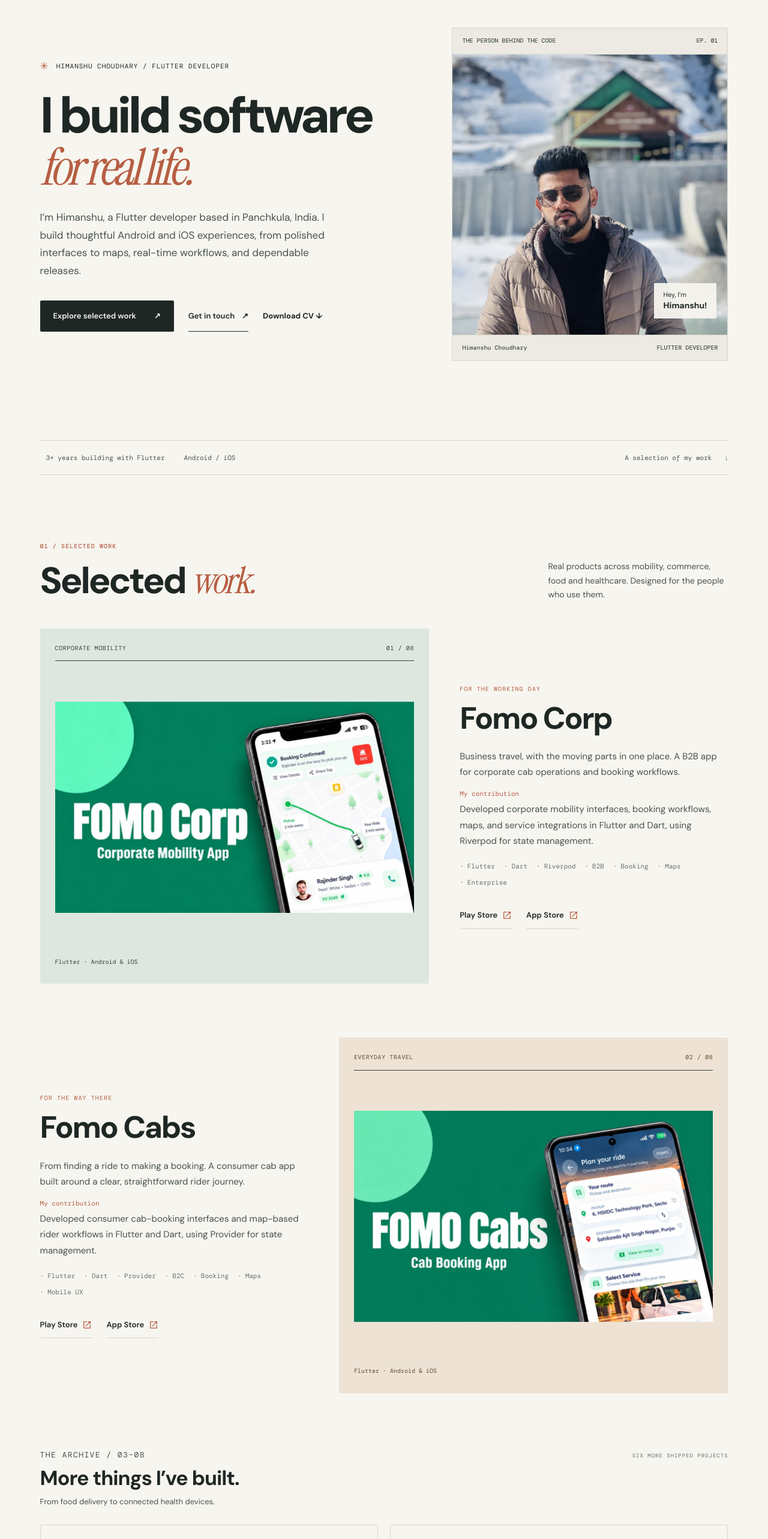
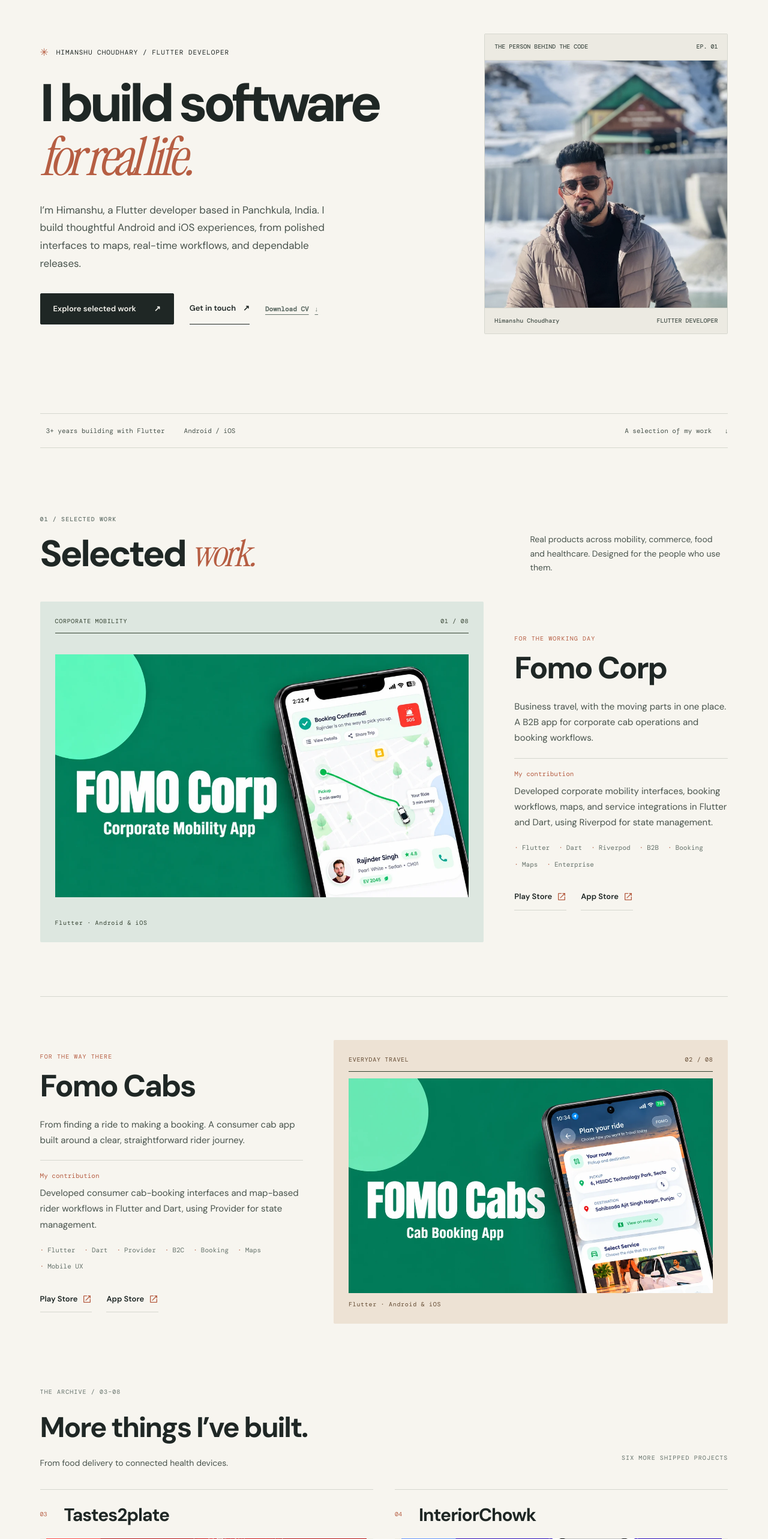
Before and after one commit to himanshuu-dev/hcdev, a Next.js app: page / in a window 1280 px wide. Shown: the part 120-2686 px from the top of the page at 60% size. Built offline with nearby package versions, Linux system fonts and the light colour scheme.

Commit message:
style: give portfolio distinctive editorial rhythm and mobile polish

```diff
--- a/app/editorial.css
+++ b/app/editorial.css
@@ -1,5 +1,4 @@
-/* Editorial refresh: intentionally scoped overrides over the original visual system.
-   Keep underlying styles and reduced-motion support intact. */
+/* HCDEV editorial system. Purposeful type, genuine app imagery, restrained motion. */
 :root {
   --paper:#F7F5EF; --surface:#ECEAE2; --ink:#1F2725;
   --body:#48534C; --muted:#65726B; --rule:#D6D7CF;
@@ -20,25 +19,25 @@ body { background:var(--paper); background-image:none; font-size:16px; line-heig
 .theme-toggle { border:1px solid var(--rule); border-radius:50%; box-shadow:none; background:transparent; }
 .theme-toggle:hover { border-color:var(--ink); background:var(--surface); }
 .eyebrow { letter-spacing:.11em; font-size:11px; }
-.hero { min-height:620px; grid-template-columns:minmax(0,1.1fr) minmax(0,.9fr); gap:clamp(36px,5vw,90px); padding-top:78px; align-items:center; }
+.hero { min-height:640px; grid-template-columns:minmax(0,1.25fr) minmax(0,.75fr); gap:clamp(36px,5vw,90px); padding-top:88px; align-items:center; }
 .hero-copy>.eyebrow { font-size:11px; letter-spacing:.09em; }
 .tiny-cross { font-size:17px; }
-h1 { max-width:750px; font-size:clamp(58px,6.6vw,91px); line-height:1.02; letter-spacing:-.065em; margin:25px 0 26px; font-weight:750; }
+h1 { max-width:760px; font-size:clamp(61px,6.9vw,98px); line-height:1.025; letter-spacing:-.075em; margin:25px 0 28px; font-weight:750; text-wrap:balance; }
 h1 em { color:var(--accent); font-family:var(--font-serif),serif; font-style:italic; font-weight:400; }
 h1 em:after { content:none; }
 .hero-description { max-width:510px; font-size:17px; line-height:1.75; }
-.hero-actions { gap:24px; margin-top:34px; font-size:13px; }
+.hero-actions { gap:18px 26px; margin-top:34px; font-size:13px; flex-wrap:wrap; }
 .button { min-height:52px; padding:13px 21px; background:var(--ink); color:var(--paper); border:1px solid var(--ink); border-radius:2px; box-shadow:none; font-weight:600; }
 .button:hover { background:var(--accent); border-color:var(--accent); color:#fff; transform:none; box-shadow:none; }
 .button-secondary { display:inline-flex; align-items:center; gap:12px; padding:13px 0; min-height:52px; border-bottom:1px solid var(--ink); font-weight:600; }
 .button-secondary:hover { border-color:var(--accent); }
-.developer-scene { max-width:460px; width:100%; margin:0 0 0 auto; transform:none; background:var(--surface); color:var(--ink); border:1px solid var(--rule); border-radius:2px; box-shadow:none; }
+.developer-scene { max-width:410px; width:100%; margin:0 0 0 auto; transform:none; background:var(--surface); color:var(--ink); border:1px solid var(--rule); border-radius:2px; box-shadow:none; }
 .scene-photo { aspect-ratio:.98; }
 .scene-photo img { filter:saturate(.87); }
 .scene-caption,.scene-footer { background:var(--surface); color:var(--body); border-color:var(--rule); font-size:10px; padding:13px 16px; }
 .scene-caption { border-bottom:1px solid var(--rule); }
 .scene-footer { border-top:1px solid var(--rule); font-size:10px; }
-.scene-sticker { right:18px; bottom:70px; transform:none; border:0; box-shadow:none; background:rgba(247,245,239,.95); color:#1F2725; padding:12px 16px; font-size:11px; }
+.scene-sticker { display:none; }
 .scene-sticker strong { font-size:14px; }
 .hero-bottom { margin-top:68px; border-block:1px solid var(--rule); padding:19px 0; font-size:11px; }
 .hero-bottom>span:first-child:before { content:""; }
@@ -51,7 +50,7 @@ h2 em,.case-study-header em { font-family:var(--font-serif),serif; font-style:it
 .feature { gap:clamp(32px,4vw,70px); }
 .feature-art { border:0; border-radius:2px; box-shadow:none; padding:25px; background:#DDE7E0; }
 .feature-1 .feature-art { background:#EDE2D4; }
-.feature-image { aspect-ratio:1.34; margin:20px 0; }
+.feature-image { aspect-ratio:1.4; margin:14px 0; }
 .art-label,.art-foot { font-size:10px; }
 .feature h3 { font-size:clamp(38px,4vw,55px); margin:10px 0 20px; letter-spacing:-.045em; }
 .feature-copy>p:not(.eyebrow) { font-size:15px; line-height:1.75; }
@@ -66,18 +65,18 @@ h2 em,.case-study-header em { font-family:var(--font-serif),serif; font-style:it
 .case-study-facts { border-color:var(--rule); }
 .case-study-facts dd { font-size:13px; }
 .case-study-context>p:not(.eyebrow),.case-study-notes p,.case-study-outcome p:not(.eyebrow) { font-size:14px; }
-.index-heading { margin-top:92px; margin-bottom:28px; }
+.index-heading { margin-top:105px; margin-bottom:32px; align-items:end; }
 .index-heading h3 { font-size:34px; font-weight:700; }
-.app-index { gap:20px; }
-.app-entry { border:1px solid var(--rule); border-radius:2px; box-shadow:none; }
-.app-overview { padding:22px 22px 0; }
+.app-index { gap:0 36px; }
+.app-entry { border:0; border-top:1px solid var(--rule); border-radius:0; box-shadow:none; }
+.app-overview { padding:22px 0 0; }
 .index-image { border:0; border-radius:1px; background:var(--surface); }
 .index-name { font-size:21px; font-weight:700; }
 .download-badge { transform:none; border:0; box-shadow:none; border-radius:2px; background:var(--surface); padding:8px; }
 .download-badge strong { font-size:19px; }
-.project-disclosure { margin-inline:22px; }
+.project-disclosure { margin-inline:0; }
 .project-disclosure[open] { background:var(--surface); }
-.app-entry:has(.project-disclosure[open]) { border-color:var(--muted); }
+.app-entry:has(.project-disclosure[open]) { border-top-color:var(--ink); }
 .about-section,.experience-section,.ai-workflow { border-top:1px solid var(--rule); margin-top:110px; }
 .about-section,.experience-section { padding-top:45px; }
 .section-rail h2 { font-size:clamp(39px,4vw,56px); }
@@ -145,3 +144,84 @@ footer { margin-top:8px; }
 @media(prefers-reduced-motion:reduce) {
   .feature-image img { transition:none; }
 }
+
+/* Distinctive editorial pacing: single lead case, one companion, a quiet archive. */
+html { scroll-padding-top:28px; }
+a, button, summary { transition:color .18s ease, border-color .18s ease, background-color .18s ease; }
+.hero-cv { display:inline-flex; align-items:center; gap:10px; color:var(--muted); font-family:var(--font-mono),monospace; font-size:11px; text-decoration:underline; text-underline-offset:5px; }
+.hero-cv:hover { color:var(--accent); }
+.work-section .section-heading { grid-template-columns:minmax(0,1fr) minmax(0,.55fr); }
+.work-section .section-heading>.eyebrow { color:var(--muted); }
+.work-section .section-heading>p:last-child { max-width:330px; justify-self:end; display:block; font-size:14px; }
+.featured-projects { gap:90px; }
+.feature-0 { display:grid; grid-template-columns:minmax(0,1.35fr) minmax(0,.65fr); align-items:center; }
+.feature-0 .feature-art { min-height:450px; display:flex; flex-direction:column; justify-content:space-between; }
+.feature-0 .feature-image { width:100%; aspect-ratio:1.45; margin:auto 0; }
+.feature-0 .feature-copy { max-width:420px; }
+.feature-1 { border-top:1px solid var(--rule); padding-top:72px; grid-template-columns:minmax(0,.8fr) minmax(0,1.2fr); }
+.feature-1 .feature-art { min-height:360px; display:flex; flex-direction:column; justify-content:space-between; }
+.feature-1 .feature-image { aspect-ratio:1.6; width:100%; margin:auto 0; }
+.feature-1 .feature-copy { max-width:450px; }
+.feature-copy .eyebrow { letter-spacing:.11em; }
+.feature-copy .project-contribution { border-top:1px solid var(--rule); padding-top:18px; margin-top:20px; }
+.feature-copy .project-contribution strong { margin-bottom:9px; }
+.feature-art .art-label,.feature-art .art-foot { line-height:1.5; letter-spacing:.07em; }
+.feature-image img { transition:transform .35s cubic-bezier(.2,.65,.2,1); }
+.feature-art:hover .feature-image img { transform:scale(1.012); }
+.index-heading .eyebrow { color:var(--muted); font-size:10px; margin-bottom:12px; }
+.index-heading h3 { font-size:clamp(31px,3.7vw,49px); letter-spacing:-.045em; margin-bottom:9px; }
+.index-heading p:not(.eyebrow) { font-size:14px; }
+.app-entry { padding-bottom:28px; }
+.app-entry-heading { gap:16px; }
+.app-entry .project-number { min-width:24px; }
+.index-image { aspect-ratio:1.85; margin:20px 0; overflow:hidden; }
+.index-image img { transition:transform .35s cubic-bezier(.2,.65,.2,1); }
+.app-entry:hover .index-image img { transform:scale(1.025); }
+.app-entry .index-name { letter-spacing:-.035em; font-size:clamp(22px,2.5vw,30px); }
+.app-entry-meta { min-height:48px; }
+.project-disclosure { margin-top:13px; }
+.project-disclosure summary { color:var(--body); }
+.project-disclosure summary:hover { color:var(--accent); }
+.project-disclosure[open] { background:transparent; }
+.app-entry:has(.project-disclosure[open]) { background:transparent; }
+.download-badge { background:var(--accent-soft); }
+.about-section { margin-top:100px; }
+.about-content { max-width:710px; }
+.about-content>p { line-height:1.85; }
+.toolbox ul { row-gap:6px; }
+.contact { position:relative; overflow:hidden; }
+.contact h2 { letter-spacing:-.065em; line-height:1.06; }
+.contact h2 em { font-family:var(--font-serif),serif; font-style:italic; font-weight:400; }
+.contact .email { font-size:clamp(18px,2.5vw,29px); }
+@media(max-width:1000px) {
+ .feature-0 { grid-template-columns:1.1fr .9fr; }
+ .feature-0 .feature-art { min-height:360px; }
+ .feature-1 { grid-template-columns:.9fr 1.1fr; }
+ .feature-1 .feature-art { min-height:320px; }
+ .hero { grid-template-columns:1.1fr .9fr; }
+}
+@media(max-width:700px) {
+ .hero { grid-template-columns:1fr; }
+ h1 { font-size:clamp(49px,10.8vw,70px); overflow-wrap:normal; }
+ .hero-actions { align-items:center; gap:12px 24px; }
+ .hero-cv { min-height:40px; }
+ .developer-scene { max-width:410px; }
+ .work-section .section-heading { grid-template-columns:1fr; }
+ .work-section .section-heading>p:last-child { max-width:440px; justify-self:start; }
+ .featured-projects { gap:55px; }
+ .feature-0,.feature-1 { grid-template-columns:1fr; }
+ .feature-0 .feature-art,.feature-1 .feature-art { min-height:0; }
+ .feature-1 { padding-top:48px; }
+ .feature-1 .feature-art { order:0; }
+ .feature-image,.feature-0 .feature-image,.feature-1 .feature-image { aspect-ratio:1.5; margin:12px 0; }
+ .feature-0 .feature-copy,.feature-1 .feature-copy { max-width:none; }
+ .index-heading { margin-top:68px; align-items:start; }
+ .app-index { grid-template-columns:1fr; }
+ .app-entry { padding-bottom:22px; }
+ .index-image { aspect-ratio:1.65; }
+ .contact .email { font-size:clamp(17px,4.4vw,23px); }
+}
+@media(prefers-reduced-motion:reduce) {
+ a, button, summary,.feature-image img,.index-image img { transition:none !important; }
+ .feature-art:hover .feature-image img,.app-entry:hover .index-image img { transform:none; }
+}
```
